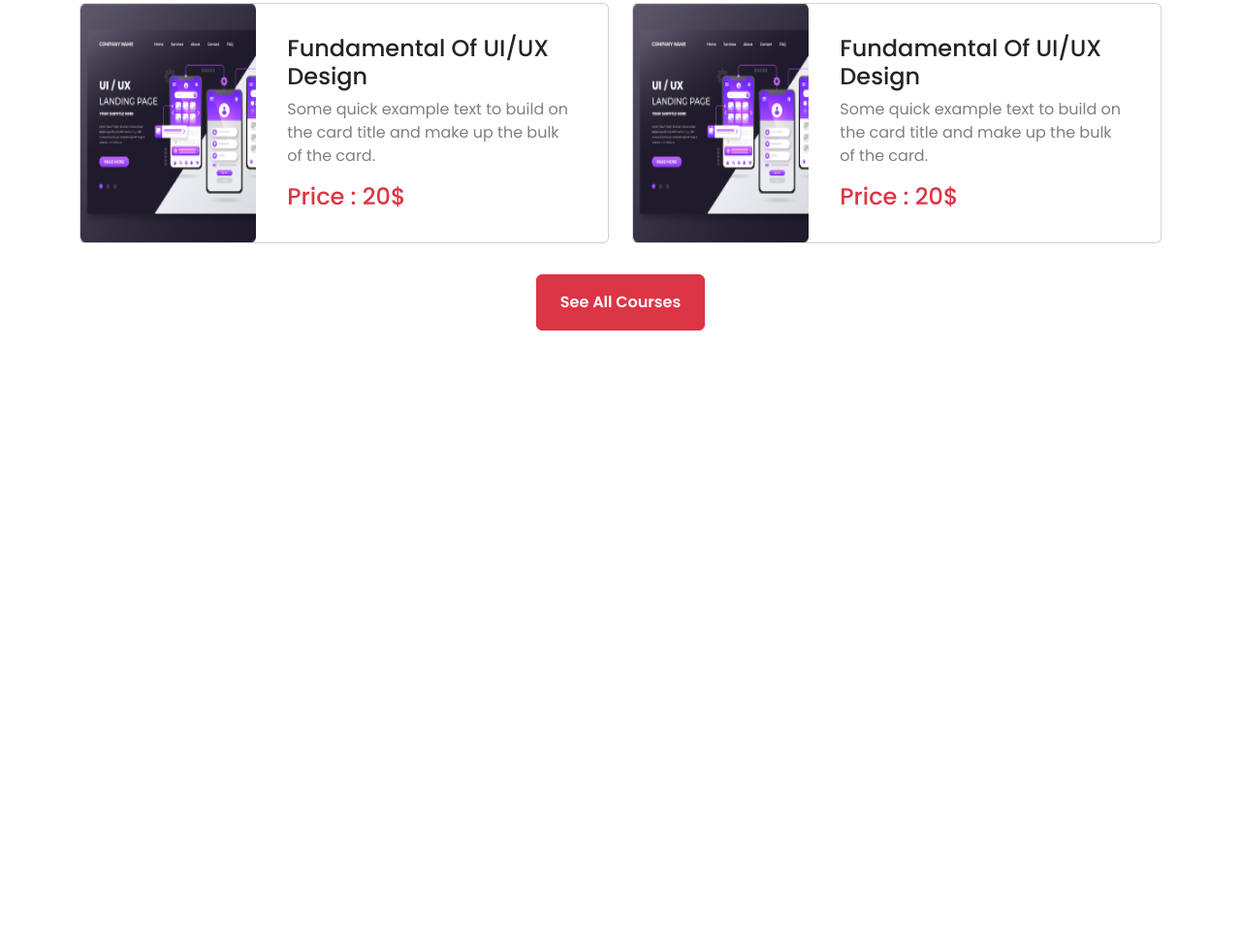
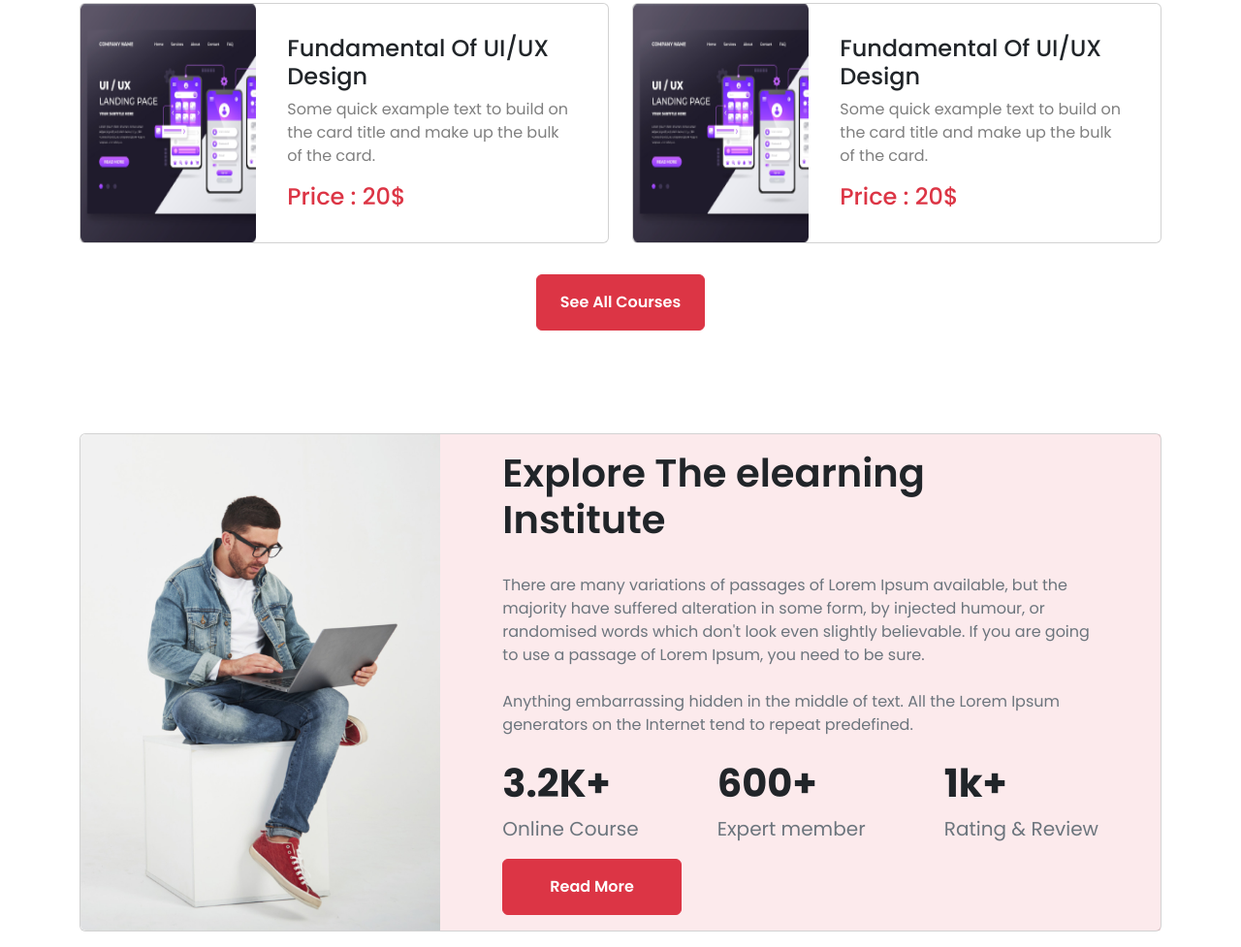
Before and after one commit to thdihan/Tech-Academy-Responsive-Layout, a plain HTML site: page index.html in a window 1280 px wide. Shown: the part 1578-2555 px from the top of the page at 97% size. Before the commit the page ends 1935 px from the top, so only its background shows below. Drawn offline with nearby package versions, Linux system fonts and the light colour scheme.

Commit message:
About Area Complete

```diff
--- a/index.html
+++ b/index.html
@@ -287,7 +287,52 @@
         <!-- --Course-Area-End-- -->
 
 
+        <!-- --About-Area-- -->
+        <section class="about-area container">
+            <div class="card mb-3">
+                <div class="row g-0 rounded-3">
+                    <div class="col-md-4">
+                        <img src="images/working.png" class="img-fluid rounded-start h-100" alt="...">
+                    </div>
+                    <div class="col-md-8 bg-danger bg-opacity-10 px-5">
+                        <div class="card-body h-100 d-flex align-content-center flex-column justify-content-center">
+                            <h1 class="card-title fw-semibold">Explore The elearning <br> Institute</h1>
+                            <p class="card-text text-muted my-4">There are many variations of passages of Lorem Ipsum
+                                available, but the
+                                majority have suffered alteration in some form,
+                                by injected humour, or randomised words which don't look even slightly believable. If
+                                you are going to use a passage of
+                                Lorem Ipsum, you need to be sure. <br><br>
 
+                                Anything embarrassing hidden in the middle of text. All the Lorem Ipsum generators on
+                                the Internet tend to repeat
+                                predefined.</p>
+                            <div class="statistics d-flex justify-content-between">
+                                <div class="single-statistics">
+                                    <h1 class="fw-bold">3.2K+</h1>
+                                    <p class="text-muted fs-5">Online Course</p>
+                                </div>
+                                <div class="single-statistics">
+                                    <h1 class="fw-bold">600+</h1>
+                                    <p class="text-muted fs-5">Expert member</p>
+                                </div>
+                                <div class="single-statistics">
+                                    <h1 class="fw-bold">1k+</h1>
+                                    <p class="text-muted fs-5">Rating & Review</p>
+                                </div>
+                            </div>
+                            <div class="about-btn">
+                                <button class="btn btn-danger py-3 fw-semibold d-inline-block px-5 ">Read
+                                    More</button>
+                            </div>
+
+                        </div>
+
+                    </div>
+                </div>
+            </div>
+        </section>
+        <!-- --About-Area-End-- -->
 
     </main>
     <!-- --Main-Area-End-- -->
```
